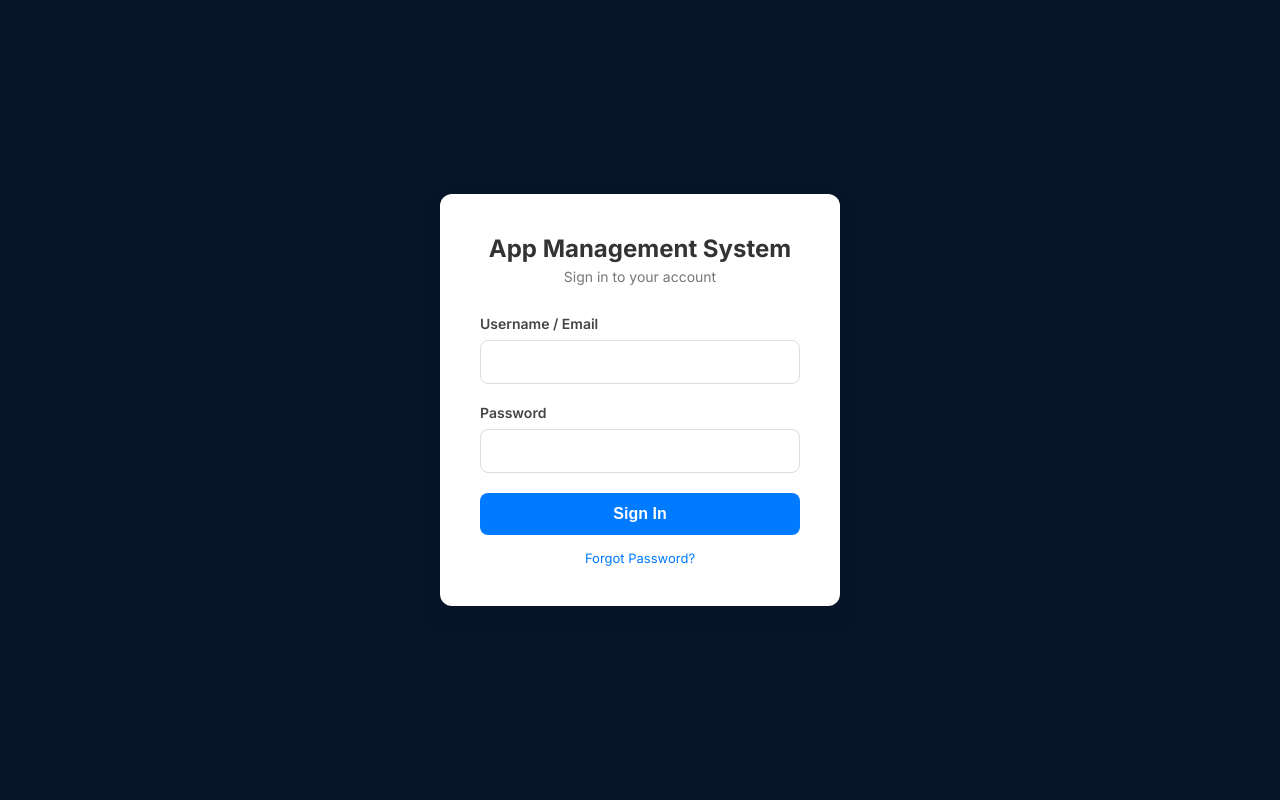
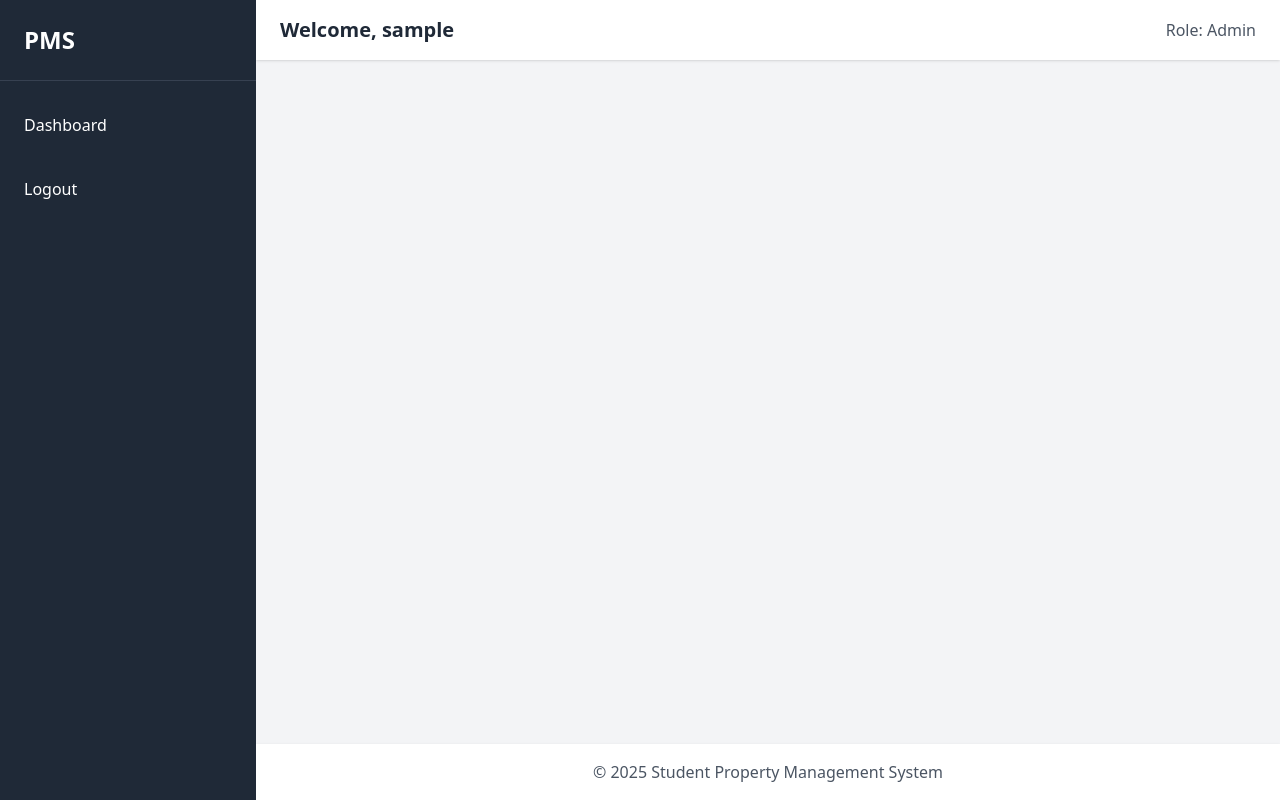
Before and after one commit to meke16/php-group-project, a PHP site: page /login in a window 1280 px wide. Run offline with PHP 8.4, Linux system fonts and the light colour scheme; the visitor is signed in with stand-in values (Sample User, id 1); some libraries are stand-ins or nearby versions.

```diff
--- a/views/login.php
+++ b/views/login.php
@@ -1,151 +1,91 @@
 <?php
 session_start();
 require_once __DIR__ . '/../config/db.php';
-require_once __DIR__ . '/../models/User.php';
 require_once __DIR__ . '/../controllers/AuthController.php';
 
-$auth = new AuthController();
+// Redirect to login if not authenticated
+if (!AuthController::checkAuth()) {
+    header("Location: /views/login.php");
+    exit;
+}
 
-if ($_SERVER['REQUEST_METHOD'] === 'POST') {
-    $auth->login();
-}
+$username = $_SESSION['username'];
+$role = $_SESSION['role'];
 ?>
+
 <!DOCTYPE html>
 <html lang="en">
 <head>
     <meta charset="UTF-8">
     <meta name="viewport" content="width=device-width, initial-scale=1.0">
-    <title>Professional Login</title>
-    <link href="https://fonts.googleapis.com/css2?family=Inter:wght@400;600;700&display=swap" rel="stylesheet">
-    <style>
-        /* Base Reset */
-        * { box-sizing: border-box; margin: 0; padding: 0; }
-        body {
-            font-family: 'Inter', sans-serif;
-            background-color: #07152bff; /* Light, neutral background */
-            display: flex;
-            justify-content: center;
-            align-items: center;
-            min-height: 100vh;
-        }
+    <title>Dashboard - Student Property Management</title>
+    <script src="https://cdn.tailwindcss.com"></script>
+</head>
+<body class="bg-gray-100 text-gray-800">
 
-        /* 1. Login Container */
-        .login-container {
-            background: #ffffff;
-            padding: 40px;
-            border-radius: 12px;
-            box-shadow: 0 10px 25px rgba(0, 0, 0, 0.1);
-            width: 100%;
-            max-width: 400px; /* Constrain width for better focus */
-        }
+<!-- Sidebar -->
+<div class="flex h-screen">
+    <aside class="w-64 bg-gray-800 text-white flex-shrink-0">
+        <div class="p-6 text-2xl font-bold border-b border-gray-700">
+            PMS
+        </div>
+        <nav class="mt-6">
+            <a href="/dashboard.php" class="block py-2 px-6 hover:bg-gray-700 <?= ($_SERVER['REQUEST_URI'] === '/dashboard.php') ? 'bg-gray-700' : '' ?>">Dashboard</a>
 
-        /* 2. Header and Branding */
-        .header {
-            text-align: center;
-            margin-bottom: 30px;
-        }
-        .header h2 {
-            font-size: 24px;
-            color: #333;
-            margin-bottom: 5px;
-        }
-        .header p {
-            color: #777;
-            font-size: 14px;
-        }
+            <?php if($role === 'gate'): ?>
+                <a href="/views/students/create.php" class="block py-2 px-6 hover:bg-gray-700">Register Student</a>
+                <a href="/views/properties/add.php" class="block py-2 px-6 hover:bg-gray-700">Add Property</a>
+                <a href="/views/exit_requests/pending.php" class="block py-2 px-6 hover:bg-gray-700">Pending Exits</a>
+            <?php elseif($role === 'dormitory'): ?>
+                <a href="/views/exit_requests/create.php" class="block py-2 px-6 hover:bg-gray-700">Create Exit Request</a>
+            <?php endif; ?>
 
-        /* 3. Form Styling */
-        .form-group {
-            margin-bottom: 20px;
-        }
-        .form-group label {
-            display: block;
-            margin-bottom: 8px;
-            font-weight: 600;
-            color: #444;
-            font-size: 14px;
-        }
-        .form-group input {
-            width: 100%;
-            padding: 12px;
-            border: 1px solid #ddd;
-            border-radius: 8px;
-            font-size: 16px;
-            transition: border-color 0.3s;
-        }
-        .form-group input:focus {
-            border-color: #007bff; /* Primary color focus */
-            outline: none;
-        }
+            <a href="/controllers/AuthController.php?action=logout" class="block py-2 px-6 hover:bg-gray-700 mt-6">Logout</a>
+        </nav>
+    </aside>
 
-        /* 4. Submission Button */
-        .btn-submit {
-            width: 100%;
-            padding: 12px;
-            background-color: #007bff; /* Primary action color */
-            color: white;
-            border: none;
-            border-radius: 8px;
-            font-size: 16px;
-            font-weight: 600;
-            cursor: pointer;
-            transition: background-color 0.3s, transform 0.1s;
-        }
-        .btn-submit:hover {
-            background-color: #0056b3;
-        }
+    <!-- Main Content -->
+    <div class="flex-1 flex flex-col overflow-y-auto">
+        <!-- Header -->
+        <header class="bg-white shadow px-6 py-4 flex justify-between items-center">
+            <h1 class="text-xl font-semibold">Welcome, <?= htmlspecialchars($username) ?></h1>
+            <span class="text-gray-600">Role: <?= ucfirst($role) ?></span>
+        </header>
 
-        /* 5. Error/Status Messages */
-        .message-box {
-            padding: 10px;
-            margin-bottom: 20px;
-            border-radius: 5px;
-            font-size: 14px;
-            text-align: center;
-        }
-        .error {
-            background-color: #f8d7da;
-            color: #721c24;
-            border: 1px solid #f5c6cb;
-        }
-    </style>
-</head>
-<body>
-    <div class="login-container">
-        <div class="header">
-            <h2>App Management System</h2>
-            <p>Sign in to your account</p>
-        </div>
+        <!-- Content -->
+        <main class="flex-1 p-6">
+            <div class="grid grid-cols-1 md:grid-cols-3 gap-6">
 
-        <?php
-        // Display error message from session if it exists
-        if (isset($_SESSION['error'])): ?>
-            <div class="message-box error">
-                <?php
-                echo htmlspecialchars($_SESSION['error']);
-                unset($_SESSION['error']);
-                ?>
+                <!-- Example cards -->
+                <?php if($role === 'gate'): ?>
+                    <div class="bg-white p-4 rounded shadow">
+                        <h2 class="font-semibold text-lg mb-2">Registered Students</h2>
+                        <p class="text-gray-600">View and manage all students registered.</p>
+                    </div>
+                    <div class="bg-white p-4 rounded shadow">
+                        <h2 class="font-semibold text-lg mb-2">Properties</h2>
+                        <p class="text-gray-600">Add or update student properties.</p>
+                    </div>
+                    <div class="bg-white p-4 rounded shadow">
+                        <h2 class="font-semibold text-lg mb-2">Exit Requests</h2>
+                        <p class="text-gray-600">Verify dormitory exit requests.</p>
+                    </div>
+                <?php elseif($role === 'dormitory'): ?>
+                    <div class="bg-white p-4 rounded shadow col-span-1 md:col-span-3">
+                        <h2 class="font-semibold text-lg mb-2">Create Exit Requests</h2>
+                        <p class="text-gray-600">Search students and submit exit requests for approval.</p>
+                    </div>
+                <?php endif; ?>
+
             </div>
-        <?php endif; ?>
+        </main>
 
-        <form method="POST">
+        <!-- Footer -->
+        <footer class="bg-white shadow px-6 py-4 text-center text-gray-600">
+            &copy; <?= date('Y') ?> Student Property Management System
+        </footer>
+    </div>
+</div>
 
-            <div class="form-group">
-                <label for="username">Username / Email</label>
-                <input type="text" id="username" name="username" required autocomplete="username">
-            </div>
-
-            <div class="form-group">
-                <label for="password">Password</label>
-                <input type="password" id="password" name="password" required autocomplete="current-password">
-            </div>
-
-            <button type="submit" class="btn-submit">Sign In</button>
-
-            <p style="text-align: center; margin-top: 15px; font-size: 13px;">
-                <a href="/forgot-password" style="color: #007bff; text-decoration: none;">Forgot Password?</a>
-            </p>
-        </form>
-    </div>
 </body>
 </html>
```
